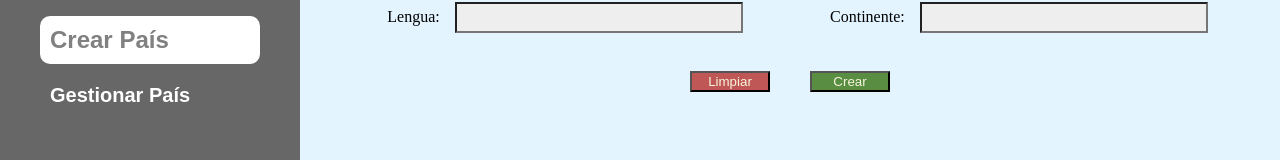
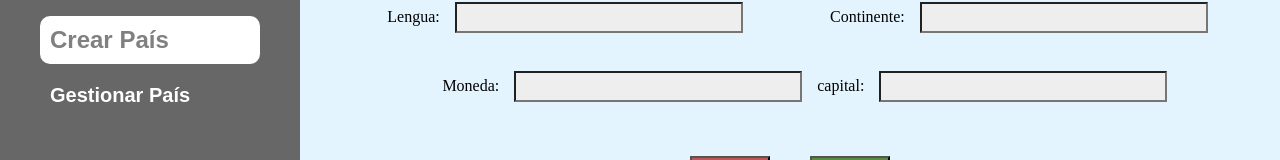
Before and after one commit to IvanAristi/Proyecto-paises, a React (Vite) app in the folder FrontEnd/: page /CreateCountry in a window 1280 px wide. Shown: the part 290-450 px from the top of the page. Built offline with nearby package versions, Linux system fonts and the light colour scheme.

Commit message:
styles create country

```diff
--- a/FrontEnd/src/components/CreateCountry.css
+++ b/FrontEnd/src/components/CreateCountry.css
@@ -67,3 +67,7 @@ align-items: last baseline;
   width: 80px;
   color: beige;
 }
+.content-i{
+  display: flex;
+  margin-left: 13%;
+}
--- a/FrontEnd/src/components/CreateCountry.jsx
+++ b/FrontEnd/src/components/CreateCountry.jsx
@@ -9,7 +9,9 @@ export const CreateCountry = () => {
     name: "",
     code: "",
     language: "",
-    continent: ""
+    continent: "",
+    currency: "",
+    capital: ""
   });
   const formRef = useRef(null);
 
@@ -18,7 +20,9 @@ export const CreateCountry = () => {
       code: "",
       name: "",
       continent: "",
-      language: ""
+      language: "",
+      currency: "",
+      capital: ""
     });
     setOk(false);
     document.getElementById("codeInput").value = "";
@@ -34,6 +38,8 @@ export const CreateCountry = () => {
             country(code: "${codeInput}") {
               name
               code
+              capital
+              currency
               languages {
                 name
               }
@@ -51,6 +57,8 @@ export const CreateCountry = () => {
           code: countryData.code,
           name: countryData.name,
           continent: countryData.continent.name,
+          capital: countryData.capital,
+          currency: countryData.currency,
           language: countryData.languages.length > 0 ? countryData.languages[0].name : ''
         });
         setOk(true);
@@ -71,7 +79,9 @@ export const CreateCountry = () => {
       code: e.target.code.value,
       name: e.target.name.value,
       language: e.target.language.value,
-      continent: e.target.continent.value
+      continent: e.target.continent.value,
+      capital: e.target.capital.value,
+      currency: e.target.currency.value
     };
 
     // Verificar si el país ya está creado
@@ -140,7 +150,18 @@ export const CreateCountry = () => {
             <label htmlFor="continent">Continente:</label>
             <input type="text" id="continent" name="continent" value={data.continent} onChange={e => setData({ ...data, continent: e.target.value })} />
           </div>
+        </div> <br /> <br /> <br />
+        <div className='content-i'>
+        <div>
+            <label htmlFor="currency">Moneda:</label>
+            <input type="text" id="currency" name="currency" value={data.currency} onChange={e => setData({ ...data, currency: e.target.value })} />
+          </div>
+          <div>
+            <label htmlFor="capital">capital:</label>
+            <input type="text" id="capiatl" name="capital" value={data.capital} onChange={e => setData({ ...data, capital: e.target.value })} />
+          </div>
         </div>
+
 
         <div className="buttons">
           <div>
--- a/FrontEnd/src/components/Home.css
+++ b/FrontEnd/src/components/Home.css
@@ -23,11 +23,8 @@ body, html {
 }
 
 .Cards {
-  display: flex;
-  flex-wrap: wrap;
-  margin: 5px;
-  width: 100%;
-  background-color: #E3F4FF;
+  display: grid;
+  grid-template-columns: repeat(2, 1fr);
 }
 
 .search {
@@ -37,18 +34,18 @@ body, html {
   text-align: center;
   background-color: #E3F4FF;
 }
-
+/*
 .countries {
   align-items: center;
   text-align: center;
-  margin: 10px;
+  p
   overflow-y: auto;
-}
+} */
 
 .content {
   background-color: #E3F4FF;
-  margin: 20px;
-  width: 20%;
+  /* margin: 20px;
+  width: 20%; */
   align-items: center;
   position: relative;
   z-index: 20;
--- a/FrontEnd/src/components/Home.jsx
+++ b/FrontEnd/src/components/Home.jsx
@@ -84,7 +84,7 @@ const Home = () => {
             onContinentChange={handleContinentChange}
           />
         )}
-        <div className="countries"></div>
+
         <section className="Cards">
           {countries.length &&
             filteredCountries.map((country) => {
--- a/FrontEnd/src/components/ManageCountry.jsx
+++ b/FrontEnd/src/components/ManageCountry.jsx
@@ -50,7 +50,7 @@ const ManageCountry = () => {
       continent: "",
       capital: "",
       currency: "",
-      languages: ""
+      language: ""
     });
   };
 
```
